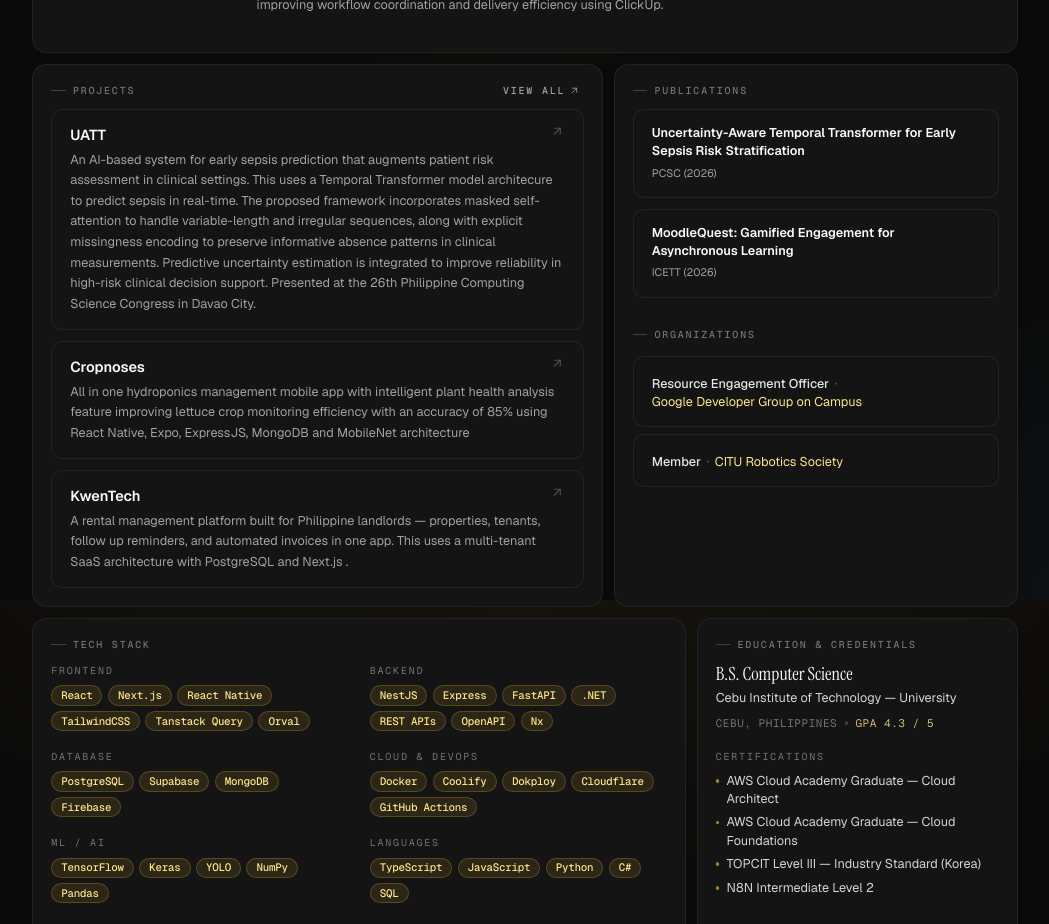
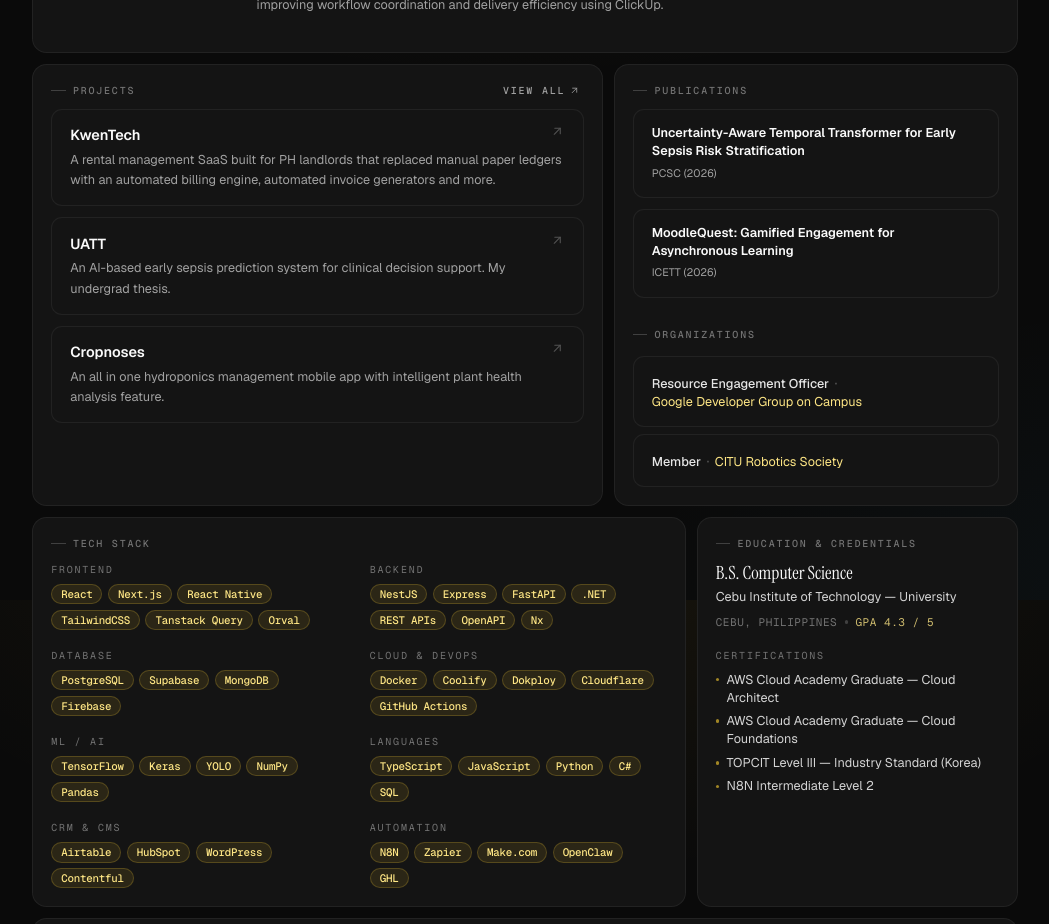
Before and after one commit to Jethrr/portfolio-v2, a Next.js app: page / in a window 1280 px wide. Shown: the part 1000-1924 px from the top of the page, without its empty margins (115-1164 px from the left). Built offline with nearby package versions, Linux system fonts and the light colour scheme.

Commit message:
[Misc] change in projects

```diff
--- a/app/components/Projects.tsx
+++ b/app/components/Projects.tsx
@@ -41,7 +41,7 @@ function ProjectCard({ project }: { project: Project }) {
         <ArrowUpRightIcon className="h-4 w-4 flex-none text-neutral-600 transition-all group-hover/proj:-translate-y-0.5 group-hover/proj:translate-x-0.5 group-hover/proj:text-amber-200" />
       </div>
       <p className="text-sm leading-relaxed text-neutral-400">
-        {project.description}
+        {project.blurb}
       </p>
     </Link>
   );
--- a/app/data.ts
+++ b/app/data.ts
@@ -109,10 +109,22 @@ export type Project = {
 
 export const projects: Project[] = [
   {
+    slug: "kwentech",
+    name: "KwenTech",
+    status: "Live",
+    blurb: "A rental management SaaS built for PH landlords that replaced manual paper ledgers with an automated billing engine, automated invoice generators and more.",
+    description:
+      "A rental management platform built for Philippine landlords — properties, tenants, follow up reminders, and  automated invoices in one app. This uses a multi-tenant SaaS architecture with PostgreSQL and Next.js .",
+    href: "https://kwentech.jeth-tech.click/",
+    features: ["Multi-tenant SaaS", "Property Management", "Tenant Management", "Follow Up Reminders", "Automated Invoice Management"],
+    tags: ["Next.js", "PostgreSQL", "SaaS"],
+    image: "/projects-images/kwentech.png",
+  },
+  {
     slug: "uatt",
     name: "UATT",
     status: "Featured",
-    blurb: "AI-based early sepsis prediction · my undergrad thesis",
+    blurb: "An AI-based early sepsis prediction system for clinical decision support. My undergrad thesis.",
     description:
       "An AI-based system for early sepsis prediction that augments patient risk assessment in clinical settings. This uses a Temporal Transformer model architecure to predict sepsis in real-time. The proposed framework incorporates masked self-attention to handle variable-length and irregular sequences, along with explicit missingness encoding to preserve informative absence patterns in clinical measurements. Predictive uncertainty estimation is integrated to improve reliability in high-risk clinical decision support. Presented at the 26th Philippine Computing Science Congress in Davao City.",
     href: "https://sepsis-transformer.vercel.app/",
@@ -129,7 +141,7 @@ export const projects: Project[] = [
     slug: "cropnoses",
     name: "Cropnoses",
     status: "Live",
-    blurb: "AI hydroponics mobile app",
+    blurb: "An all in one hydroponics management mobile app with intelligent plant health analysis feature.",
     description:
       "All in one hydroponics management mobile app with intelligent plant health analysis feature improving lettuce crop monitoring efficiency with an accuracy of 85% using React Native, Expo, ExpressJS, MongoDB and MobileNet architecture",
     videoUrl: "https://www.youtube.com/watch?v=f44aBTyZoLU",
@@ -137,18 +149,7 @@ export const projects: Project[] = [
     tags: ["React Native", "Express", "MongoDB", "TensorFlow"],
     image: "/projects-images/cropnoses.webp",
   },
-  {
-    slug: "kwentech",
-    name: "KwenTech",
-    status: "Live",
-    blurb: "PH rental management platform",
-    description:
-      "A rental management platform built for Philippine landlords — properties, tenants, follow up reminders, and  automated invoices in one app. This uses a multi-tenant SaaS architecture with PostgreSQL and Next.js .",
-    href: "https://kwentech.jeth-tech.click/",
-    features: ["Multi-tenant SaaS", "Property Management", "Tenant Management", "Follow Up Reminders", "Automated Invoice Management"],
-    tags: ["Next.js", "PostgreSQL", "SaaS"],
-    image: "/projects-images/kwentech.png",
-  },
+
   {
     slug: "tihik",
     name: "Tihik",
```
